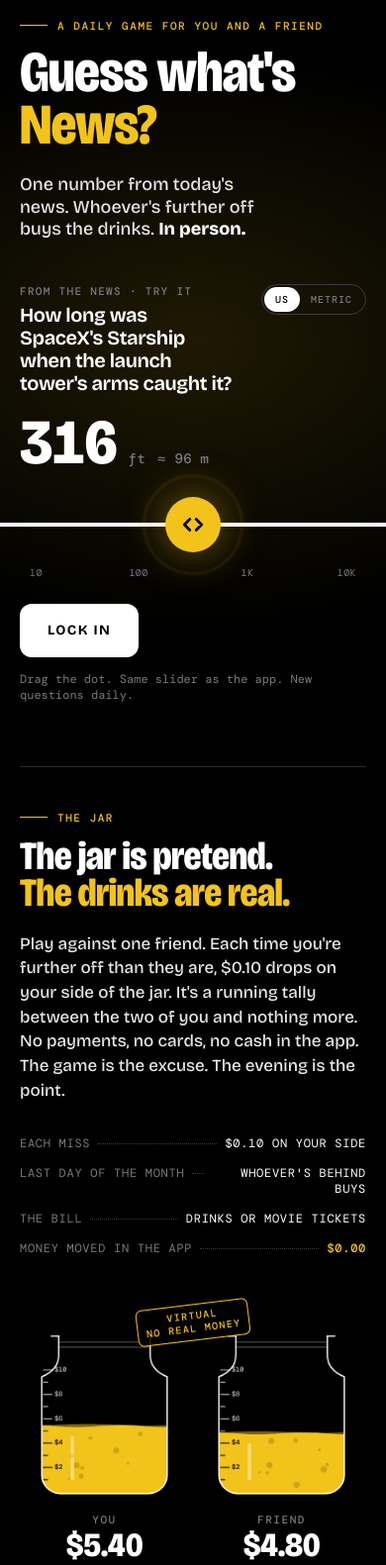
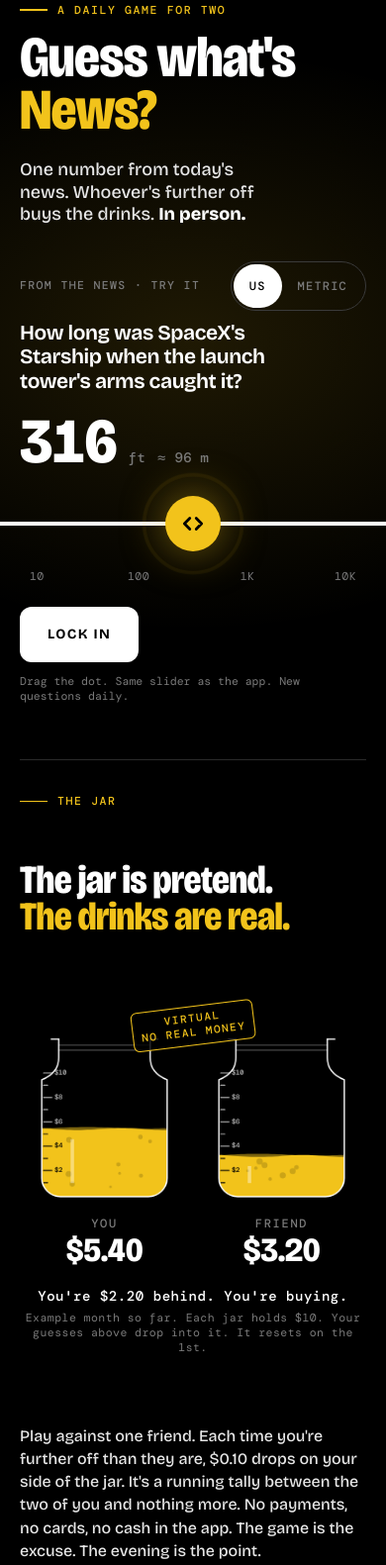
Before and after one commit to Menenkel/hunchline-site, a plain HTML site: page preview/index.html in a window 390 px wide. Shown: the part 95-1676 px from the top of the page at 99% size. Drawn offline with nearby package versions, Linux system fonts and the light colour scheme.

Commit message:
Preview: $5.40 vs $3.20 example, mobile optimisation
Co-Authored-By: Claude Sonnet 5.5 <noreply@anthropic.com>
Claude-Session: https://claude.ai/code/session_01SW6H2BypB6UREm5rjYP6Lg

```diff
--- a/preview/index.html
+++ b/preview/index.html
@@ -26,7 +26,7 @@
   body {
     font:500 16px/1.5 var(--display); font-variation-settings:"wdth" 100;
     -webkit-font-smoothing:antialiased; overflow-x:hidden;
-    padding:max(20px, env(safe-area-inset-top)) 20px max(20px, env(safe-area-inset-bottom));
+    padding:max(20px, env(safe-area-inset-top)) max(20px, env(safe-area-inset-right)) max(20px, env(safe-area-inset-bottom)) max(20px, env(safe-area-inset-left));
   }
   body::before {
     content:""; position:fixed; inset:0; pointer-events:none; z-index:0;
@@ -52,9 +52,9 @@
   h1 em { font-style:normal; color:var(--accent); }
 
   .stage { padding-top:38px; }
-  .qrow { display:flex; justify-content:space-between; align-items:flex-start; gap:16px; }
+  .qhead { display:flex; justify-content:space-between; align-items:center; gap:12px; }
   .qlabel { font:500 11px var(--mono); letter-spacing:.12em; text-transform:uppercase; color:var(--muted); }
-  .q { margin:6px 0 0; font-weight:650; font-size:clamp(20px,2.7vw,28px); line-height:1.15; letter-spacing:-.02em; max-width:30ch; text-wrap:balance; }
+  .q { margin:10px 0 0; font-weight:650; font-size:clamp(21px,2.7vw,28px); line-height:1.18; letter-spacing:-.02em; max-width:32ch; text-wrap:balance; }
   .tog { display:flex; border:1.5px solid var(--line2); border-radius:999px; padding:2px; flex:none; }
   .tog.off { visibility:hidden; }
   .tog button { font:500 10px var(--mono); letter-spacing:.1em; text-transform:uppercase; color:var(--muted); background:transparent; border:0; padding:6px 11px; border-radius:999px; cursor:pointer; }
@@ -66,7 +66,7 @@
 
   /* full-bleed line */
   .bleed { width:100vw; margin-left:calc(50% - 50vw); }
-  .lane { position:relative; height:84px; touch-action:none; cursor:grab; user-select:none; -webkit-user-select:none; }
+  .lane { position:relative; height:88px; touch-action:pan-y; -webkit-tap-highlight-color:transparent; cursor:grab; user-select:none; -webkit-user-select:none; }
   .lane:active { cursor:grabbing; }
   .lane:focus-visible { outline:2px solid var(--accent); outline-offset:-6px; }
   .line { position:absolute; left:0; right:0; top:40px; height:4px; background:var(--fg); }
@@ -143,13 +143,28 @@
   .btn svg { width:20px; height:20px; fill:currentColor; margin-top:-2px; }
   footer { display:flex; justify-content:space-between; font:400 11px var(--mono); color:var(--muted); padding:26px 0 6px; }
 
-  @media (max-width:820px) {
+  @media (max-width:900px) {
     :root { --inset:30px; }
-    .result, .jar { grid-template-columns:1fr; }
-    .jar { gap:36px; margin-top:64px; }
-    .dl { margin-top:64px; } .dl .btn { width:100%; padding:0 16px; letter-spacing:.06em; }
-    .stamp { top:24px; font-size:10px; padding:5px 8px; }
+    .hero { padding-top:28px; }
+    .stage { padding-top:30px; }
+    .result { grid-template-columns:1fr; }
+    .jar { display:flex; flex-direction:column; align-items:stretch; margin-top:56px; padding-top:34px; }
+    .result > div:last-child { max-width:380px; }
+    .jar-copy { display:contents; }
+    .jar-copy .kicker { order:1; } .jar-copy h2 { order:2; }
+    .jar-art { order:3; margin-top:26px; }
+    .jar p.lead { order:4; margin-top:30px; font-size:16px; }
+    .ledger { order:5; max-width:none; }
+    .dl { margin-top:56px; } .dl .btn { width:100%; padding:0 16px; letter-spacing:.06em; }
+    .stamp { top:24px; font-size:11px; padding:5px 8px; }
+    /* comfortable touch targets and readable small text */
+    .tog button { min-height:44px; padding:0 16px; font-size:12px; }
+    .tag, .qlabel, .kicker, .ticks, .ans b, .eg, footer, .hint, .cap { font-size:11.5px; }
+    .h2h, .ledger div { font-size:12.5px; }
+    .btn { height:56px; } .btn.big { height:62px; }
+    figcaption { font-size:12px; }
   }
+  @media (max-width:420px) { .hint { display:block; width:100%; } .row { gap:12px; } }
   @media (prefers-reduced-motion:reduce) { *{animation:none!important; transition:none!important;} }
 </style>
 </head>
@@ -161,19 +176,17 @@
   </header>
 
   <section class="hero">
-    <div class="kicker"><i></i>A daily game for you and a friend</div>
+    <div class="kicker"><i></i>A daily game for two</div>
     <h1>Guess what's <em>News?</em></h1>
     <p class="deck">One number from today's news. Whoever's further off buys the drinks. <b>In person.</b></p>
   </section>
 
   <section class="stage pulse" id="stage" aria-label="Try it">
-    <div class="qrow">
-      <div>
-        <div class="qlabel">From the news · try it</div>
-        <p class="q" id="qtext"></p>
-      </div>
+    <div class="qhead">
+      <div class="qlabel">From the news · try it</div>
       <div class="tog off" id="tog" role="group" aria-label="Units"><button data-s="imp" aria-pressed="false">US</button><button data-s="met" aria-pressed="true">Metric</button></div>
     </div>
+    <p class="q" id="qtext"></p>
 
     <div class="val"><output id="out"></output><span class="u" id="unit"></span><span class="u" id="conv"></span></div>
 
@@ -205,7 +218,7 @@
           <svg class="bell" viewBox="0 0 340 90" aria-hidden="true">
             <path id="curve" d="" fill="rgba(255,255,255,.08)" stroke="#fff" stroke-width="2"/>
             <line id="alin" y1="16" y2="78" stroke="#fff" stroke-width="2" stroke-dasharray="3 3"/>
-            <text id="alab" y="10" fill="#fff" font-size="8.5" font-weight="500" letter-spacing="1.2" text-anchor="middle" font-family="DM Mono, monospace">ANSWER</text>
+            <text id="alab" y="10" fill="#fff" font-size="10" font-weight="500" letter-spacing="1" text-anchor="middle" font-family="DM Mono, monospace">ANSWER</text>
             <line id="you" y1="6" y2="78" stroke="#f2c31b" stroke-width="3" stroke-linecap="round"/>
             <circle id="youd" r="6" fill="#f2c31b"/>
             <line x1="0" x2="340" y1="78" y2="78" stroke="#fff" stroke-width="2"/>
@@ -217,13 +230,13 @@
   </section>
 
   <section class="jar" id="jar">
-    <div>
+    <div class="jar-copy">
       <div class="kicker"><i></i>The jar</div>
       <h2>The jar is pretend.<br><em>The drinks are real.</em></h2>
       <p class="lead">Play against one friend. Each time you're further off than they are, $0.10 drops on your side of the jar. It's a running tally between the two of you and nothing more. No payments, no cards, no cash in the app. The game is the excuse. The evening is the point.</p>
       <dl class="ledger">
         <div><dt>Each miss</dt><dd>$0.10 on your side</dd></div>
-        <div><dt>Last day of the month</dt><dd>Whoever's behind buys</dd></div>
+        <div><dt>Month ends</dt><dd>Loser buys</dd></div>
         <div><dt>The bill</dt><dd>Drinks or movie tickets</dd></div>
         <div class="zero"><dt>Money moved in the app</dt><dd>$0.00</dd></div>
       </dl>
@@ -232,7 +245,7 @@
       <div class="stamp">Virtual<br>no real money</div>
       <div class="jars" id="jars">
         <figure><canvas id="jy" aria-label="Your jar"></canvas><figcaption>You <b id="ty">$5.40</b></figcaption></figure>
-        <figure><canvas id="jf" aria-label="Your friend's jar"></canvas><figcaption>Friend <b id="tf">$4.80</b></figcaption></figure>
+        <figure><canvas id="jf" aria-label="Your friend's jar"></canvas><figcaption>Friend <b id="tf">$3.20</b></figcaption></figure>
       </div>
       <p class="net" id="net">All square. Make your guess.</p>
       <p class="eg">Example month so far. Each jar holds $10. Your guesses above drop into it. It resets on the 1st.</p>
@@ -408,7 +421,7 @@
       g.lineWidth = 1.6; g.strokeStyle = '#fff'; g.beginPath(); g.moveTo(NL - 9, NT); g.lineTo(NL, NT); g.moveTo(NR, NT); g.lineTo(NR + 9, NT); g.stroke();
     }
   }
-  const jy = new Jar($('jy'), 540), jf = new Jar($('jf'), 480);          // example month so far: $5.40 vs $4.80
+  const jy = new Jar($('jy'), 540), jf = new Jar($('jf'), 320);          // example month so far: $5.40 vs $3.20
   const jars = [jy, jf];
   const money = c => '$' + (c / 100).toFixed(2);
   function tally(bumpEl) {
```
